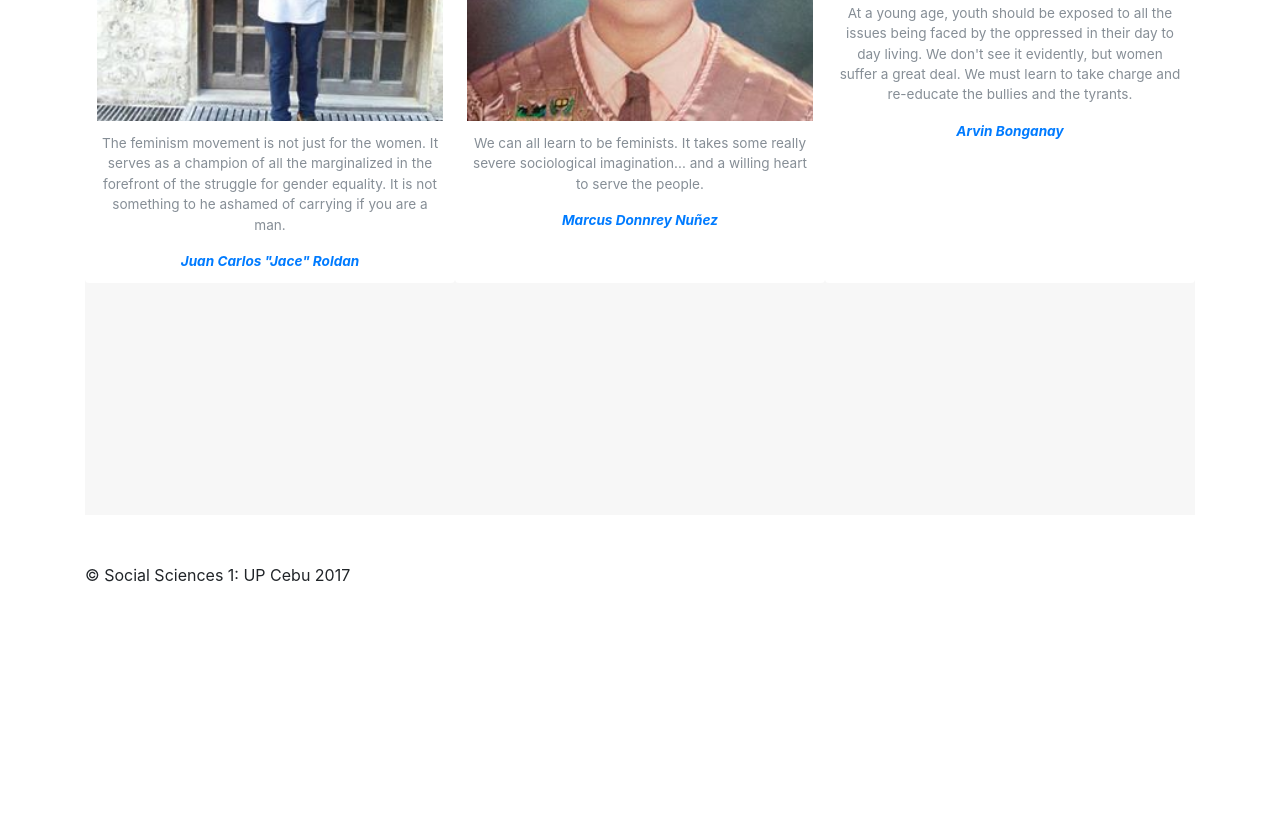
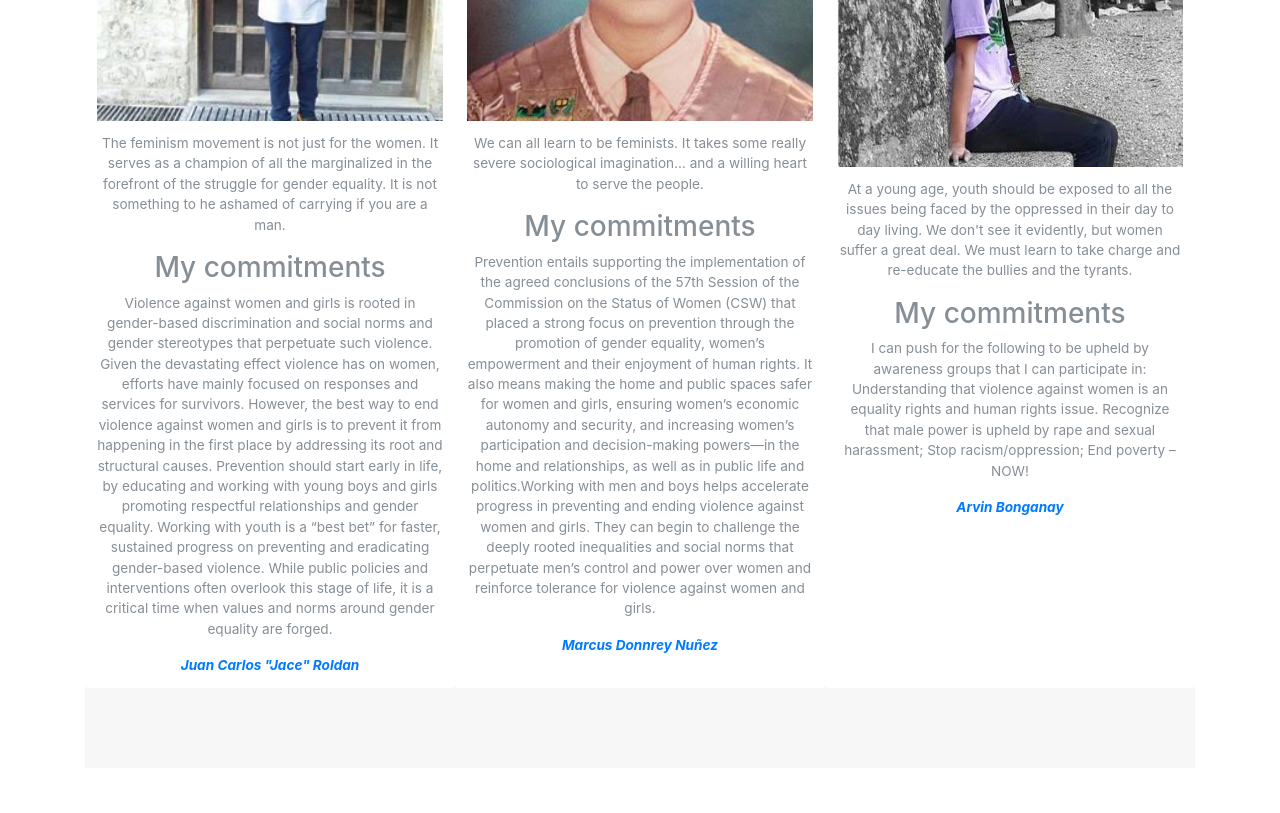
Before and after one commit to SocSci1/socsci1.github.io, a plain HTML site: page pages/about/about.html in a window 1280 px wide. Shown: the part 619-1432 px from the top of the page. Before the commit the page ends 1258 px from the top, so only its background shows below. Drawn offline with nearby package versions, Linux system fonts and the light colour scheme.

Commit message:
Add commitments

```diff
--- a/pages/about/about.html
+++ b/pages/about/about.html
@@ -62,16 +62,26 @@
             <div class="card">
               <img src="../../img/jace.jpg" data-src="holder.js/100px280?theme=thumb" alt="Card image cap">
               <p class="card-text text-center">The feminism movement is not just for the women. It serves as a champion of all the marginalized in the forefront of the struggle for gender equality. It is not something to he ashamed of carrying if you are a man.
+
+              <h3 class="text-center">My commitments</h3>
+              <p class="card-text text-center">Violence against women and girls is rooted in gender-based discrimination and social norms and gender stereotypes that perpetuate such violence. Given the devastating effect violence has on women, efforts have mainly focused on responses and services for survivors. However, the best way to end violence against women and girls is to prevent it from happening in the first place by addressing its root and structural causes. Prevention should start early in life, by educating and working with young boys and girls promoting respectful relationships and gender equality. Working with youth is a “best bet” for faster, sustained progress on preventing and eradicating gender-based violence. While public policies and interventions often overlook this stage of life, it is a critical time when values and norms around gender equality are forged.
+              </p>
               <p class="card-text text-center"><a href=""><b><em>Juan Carlos "Jace" Roldan</em></b></a></p>
             </div>
             <div class="card">
               <img src="../../img/marcus.jpg" data-src="holder.js/100px280?theme=thumb" alt="Card image cap">
               <p class="card-text text-center">We can all learn to be feminists. It takes some really severe sociological imagination... and a willing heart to serve the people. </p>
+
+              <h3 class="text-center">My commitments</h3>
+              <p class="card-text text-center">Prevention entails supporting the implementation of the agreed conclusions of the 57th Session of the Commission on the Status of Women (CSW) that placed a strong focus on prevention through the promotion of gender equality, women’s empowerment and their enjoyment of human rights. It also means making the home and public spaces safer for women and girls, ensuring women’s economic autonomy and security, and increasing women’s participation and decision-making powers—in the home and relationships, as well as in public life and politics.Working with men and boys helps accelerate progress in preventing and ending violence against women and girls. They can begin to challenge the deeply rooted inequalities and social norms that perpetuate men’s control and power over women and reinforce tolerance for violence against women and girls. </p>
               <p class="card-text text-center"><a href="https://www.facebook.com/marcus.nunez.90"><b><em>Marcus Donnrey Nuñez</em></b></a></p>
             </div>
             <div class="card">
               <img src="../../img/arvin.jpg" data-src="holder.js/100px280?theme=thumb" alt="Card image cap" height="43.5%">
               <p class="card-text text-center">At a young age, youth should be exposed to all the issues being faced by the oppressed in their day to day living. We don't see it evidently, but women suffer a great deal. We must learn to take charge and re-educate the bullies and the tyrants. </p>
+
+              <h3 class="text-center">My commitments</h3>
+              <p class="card-text text-center">I can push for the following to be upheld by awareness groups that I can participate in: Understanding that violence against women is an equality rights and human rights issue. Recognize that male power is upheld by rape and sexual harassment; Stop racism/oppression; End poverty – NOW!</p>
               <p class="card-text text-center"><a href="https://www.facebook.com/a.bonganay.3?ref=br_rs"><b><em>Arvin Bonganay</em></b></a></p>
             </div>
 
```
